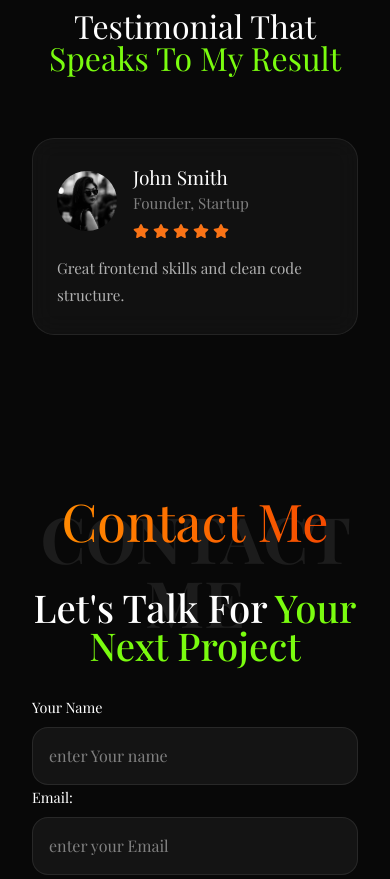
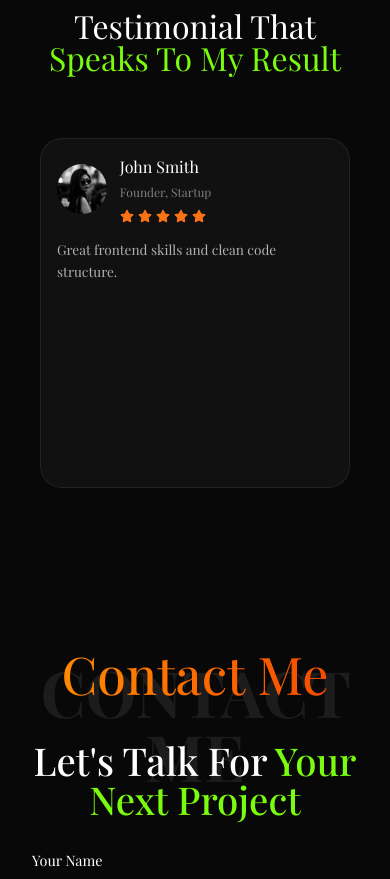
Before and after one commit to prince2425/Portfolio-Web, a React (Vite) app: page / in a window 390 px wide. Shown: the part 10180-11059 px from the top of the page. Built offline with nearby package versions, Linux system fonts and the light colour scheme; a web font is replaced by a local one.

Commit message:
ajdhfskjfhyfs

```diff
--- a/src/components/Testimonial/Testimonial.css
+++ b/src/components/Testimonial/Testimonial.css
@@ -80,7 +80,6 @@
 
 
 
-
 /* ======================
    HEADING
 ====================== */
@@ -92,13 +91,7 @@
 .subtitle {
   font-size: 3rem;
   font-weight: 700;
-
-  background: linear-gradient(
-    to right,
-    #fb923c,
-    #f97316
-  );
-
+  background: linear-gradient(to right, #fb923c, #f97316);
   -webkit-background-clip: text;
   -webkit-text-fill-color: transparent;
 }
@@ -142,14 +135,12 @@
 }
 
 /* Hide arrows */
-
 .slick-prev::before,
 .slick-next::before {
   display: none;
 }
 
 /* Dots */
-
 .slick-dots {
   bottom: -45px;
 }
@@ -170,27 +161,21 @@
 .testimonial-card {
   height: 100%;
   min-height: 280px;
-
   padding: 1.5rem;
   border-radius: 22px;
-
-  background: rgba(255,255,255,0.04);
-
-  border: 1px solid
-    rgba(255,255,255,0.08);
-
+  background: rgba(255, 255, 255, 0.04);
+  border: 1px solid rgba(255, 255, 255, 0.08);
   backdrop-filter: blur(12px);
   -webkit-backdrop-filter: blur(12px);
-
   transition: 0.4s ease;
+  /* Fix text overflow */
+  word-wrap: break-word;
+  overflow-wrap: break-word;
 }
 
 .testimonial-card:hover {
   transform: translateY(-8px);
-
-  box-shadow:
-    0 15px 30px rgba(0,0,0,0.2),
-    0 0 20px rgba(249,115,22,0.18);
+  box-shadow: 0 15px 30px rgba(0, 0, 0, 0.2), 0 0 20px rgba(249, 115, 22, 0.18);
 }
 
 /* ======================
@@ -201,6 +186,7 @@
   display: flex;
   align-items: center;
   gap: 1rem;
+  flex-wrap: wrap; /* Allows stacking on very small screens */
 }
 
 .profile {
@@ -224,16 +210,20 @@
 .testimonial-card h4 {
   font-size: 1.4rem;
   color: var(--text-primary-clr);
+  margin: 0 0 0.25rem 0;
+  word-break: break-word;
 }
 
 .designation {
   color: gray;
   font-size: 0.95rem;
+  word-break: break-word;
 }
 
 .rating {
   display: flex;
   margin-top: 8px;
+  flex-wrap: wrap;
 }
 
 .rating-star {
@@ -245,14 +235,14 @@
   margin-top: 1rem;
   line-height: 1.8;
   color: var(--text-secondary-clr);
+  word-break: break-word;
 }
 
 /* ======================
-   MOBILE FIX
+   MOBILE FIX (IMPROVED)
 ====================== */
 
 @media (max-width: 768px) {
-
   .subtitle {
     font-size: 2rem;
   }
@@ -261,32 +251,74 @@
     font-size: 2rem;
   }
 
-  /* IMPORTANT FIX */
+  /* Fix slider margins */
   .slick-list {
     margin: 0 !important;
+    overflow: visible; /* Prevents clipping */
   }
 
   .slick-slide {
-    padding: 0 !important;
+    padding: 0 8px !important; /* Add small gap instead of 0 */
   }
 
   .testimonial-card {
     width: 100% !important;
     max-width: 100% !important;
-    min-height: auto;
+    min-height: 320px; /* Increased to fit longer text */
+    padding: 1.2rem;
     margin: 0 auto;
   }
 
   .profile {
-    width: 60px;
-    height: 60px;
+    width: 55px;
+    height: 55px;
   }
 
   .testimonial-card h4 {
     font-size: 1.2rem;
   }
 
+  .designation {
+    font-size: 0.85rem;
+  }
+
   .testimonial-text {
-    font-size: 0.95rem;
+    font-size: 0.9rem;
+    line-height: 1.6;
+  }
+
+  /* Ensure name and title don't overflow */
+  .top-content {
+    gap: 0.8rem;
   }
 }
+
+/* Extra small devices (below 480px) */
+@media (max-width: 480px) {
+  .testimonial-card {
+    min-height: 350px;
+    padding: 1rem;
+  }
+
+  .profile {
+    width: 50px;
+    height: 50px;
+  }
+
+  .testimonial-card h4 {
+    font-size: 1rem;
+  }
+
+  .designation {
+    font-size: 0.75rem;
+  }
+
+  .rating-star {
+    width: 14px;
+    height: 14px;
+  }
+
+  .testimonial-text {
+    font-size: 0.85rem;
+  }
+}
```
